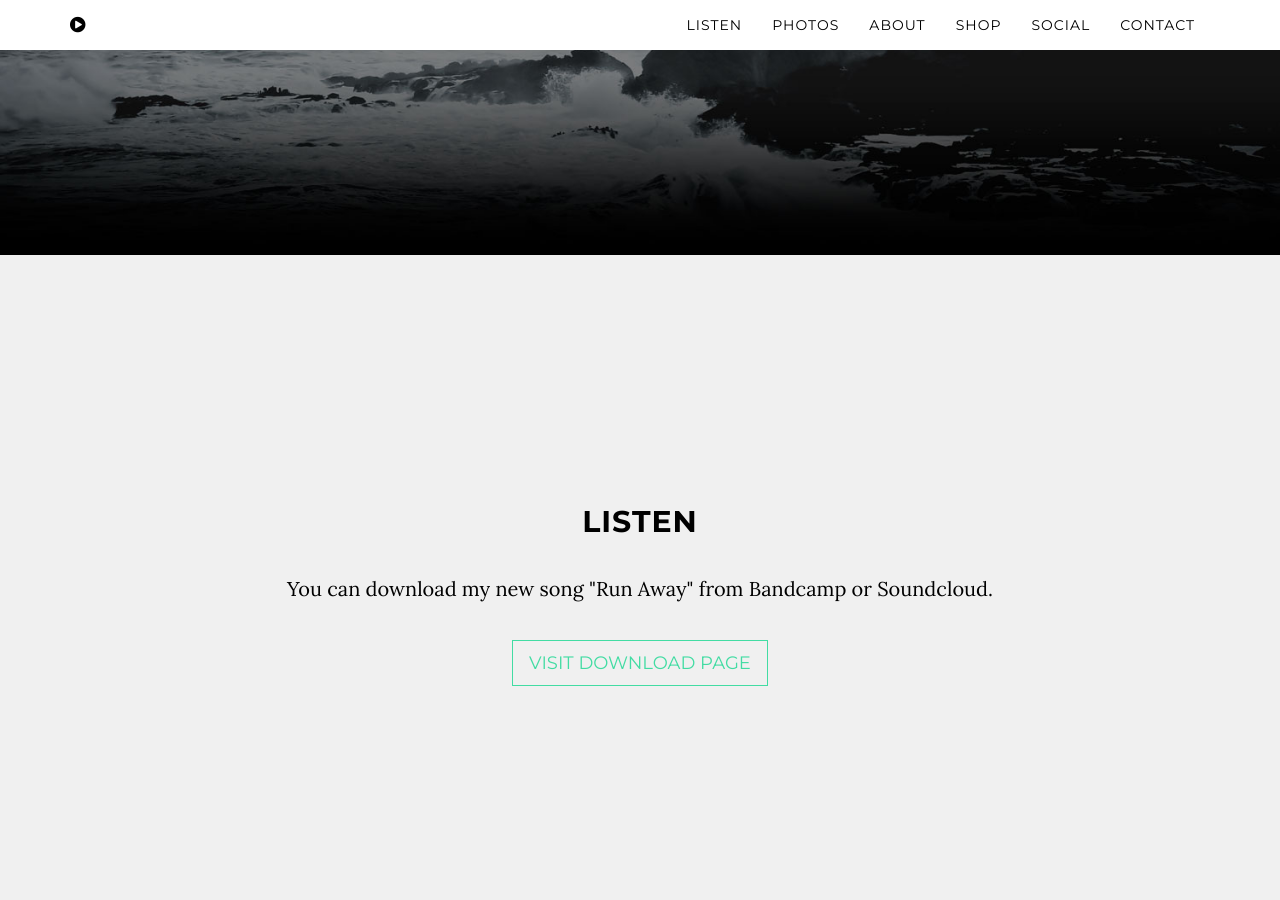
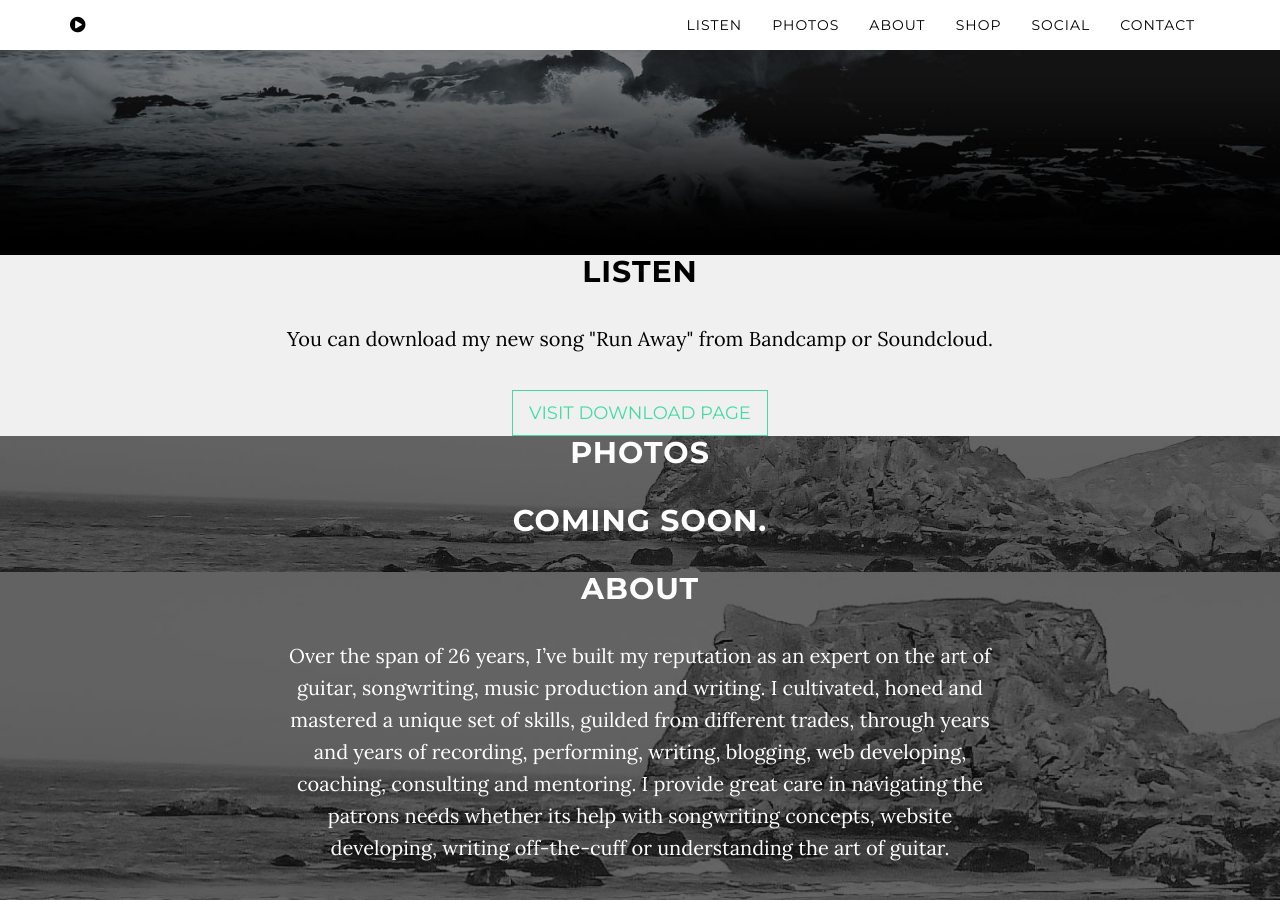
Before and after one commit to gianguitar/gsolo.github.io, a Jekyll site: the page built from index.html, in a window 1280 px wide and 900 px high, scrolled down 645 px. Built offline with Jekyll 4.4.1, drawn with Linux system fonts in a browser that asks for light colours.

Commit message:
Update grayscale.scss

```diff
--- a/_sass/grayscale/grayscale.scss
+++ b/_sass/grayscale/grayscale.scss
@@ -251,21 +251,21 @@ a {
 #map {
     width: 100%;
     height: 200px;
-    margin-top: 100px;
+    margin-top: 0px;
 }
 
 @media(min-width:767px) {
     .content-section {
-        padding-top: 250px;
+        padding-top: 0px;
     }
 
     .download-section {
-        padding: 100px 0;
+        padding: 0px 0;
     }
 
     #map {
         height: 400px;
-        margin-top: 250px;
+        margin-top: 0px;
     }
 }
 
```
